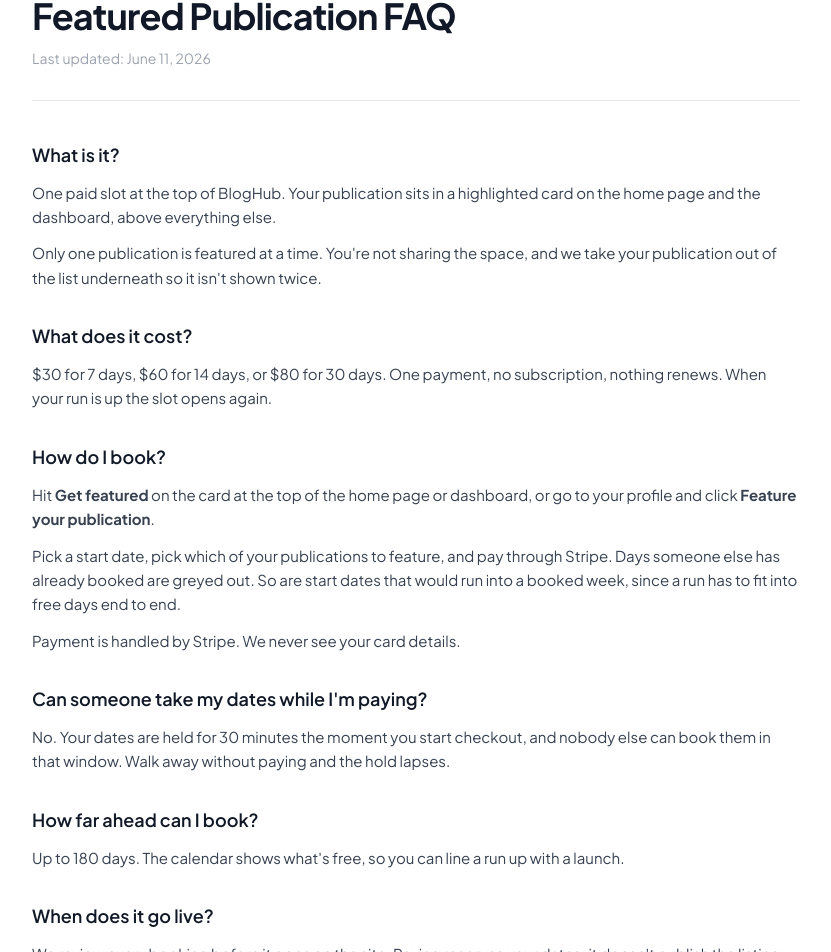
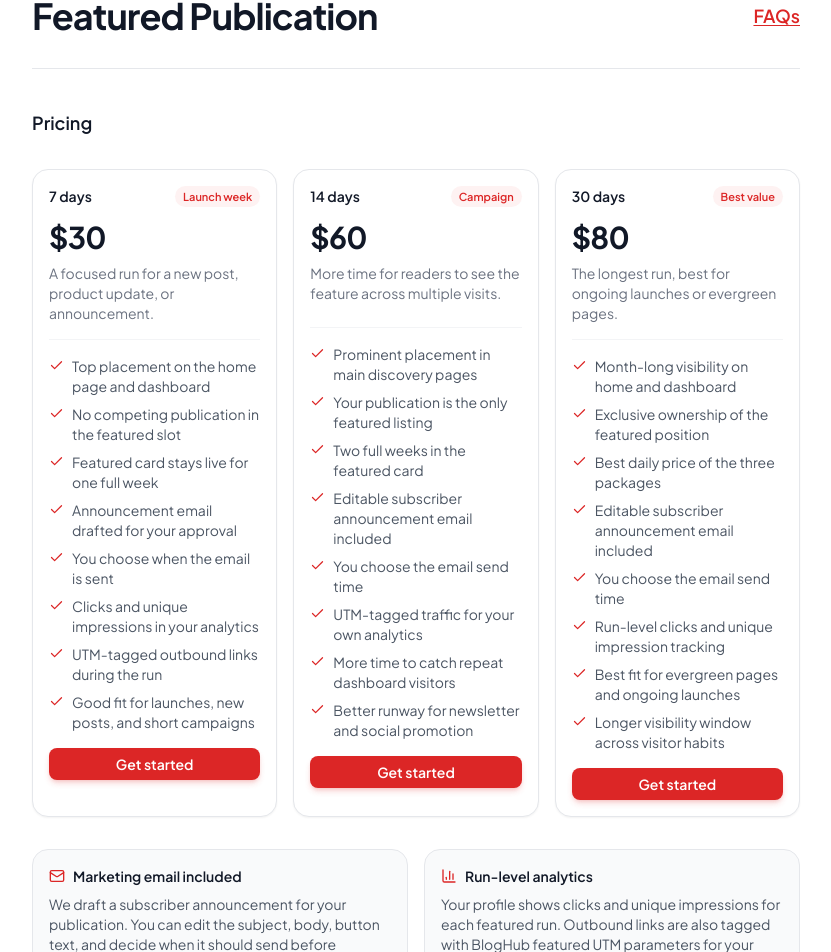
Before and after one commit to FireBird-Technologies/BlogHub, a React (Vite) app in the folder frontend/: page /featured-faq in a window 1280 px wide. Shown: the part 178-1130 px from the top of the page, without its empty margins (224-1055 px from the left). Built offline with nearby package versions, Linux system fonts and the light colour scheme; no server answers.

Commit message:
pricing added

```diff
--- a/frontend/src/components/featured/FeaturePublicationModal.tsx
+++ b/frontend/src/components/featured/FeaturePublicationModal.tsx
@@ -75,6 +75,8 @@ function formatPrice(cents?: number): string {
 interface FeaturePublicationModalProps {
   isOpen: boolean;
   onClose: () => void;
+  /** Pre-select a package duration when opened from pricing, etc. */
+  initialDurationDays?: number;
 }
 
 /** Book the site-wide featured slot: pick free dates, pick one of your publications, pay.
@@ -82,7 +84,11 @@ interface FeaturePublicationModalProps {
  * Payment is confirmed server-side by the Stripe webhook — landing back on the
  * success URL is not proof of anything.
  */
-export default function FeaturePublicationModal({ isOpen, onClose }: FeaturePublicationModalProps) {
+export default function FeaturePublicationModal({
+  isOpen,
+  onClose,
+  initialDurationDays,
+}: FeaturePublicationModalProps) {
   const { user } = useAuth();
   const [step, setStep] = useState<Step>("dates");
   const [selectedStart, setSelectedStart] = useState<Date | null>(null);
@@ -114,7 +120,11 @@ export default function FeaturePublicationModal({ isOpen, onClose }: FeaturePubl
     if (isOpen) {
       setStep("dates");
       setSelectedStart(null);
-      setDuration(DEFAULT_DURATION);
+      setDuration(
+        initialDurationDays === 7 || initialDurationDays === 14 || initialDurationDays === 30
+          ? initialDurationDays
+          : DEFAULT_DURATION,
+      );
       setPublicationId(null);
       setDraft(null);
       setError(null);
@@ -124,7 +134,7 @@ export default function FeaturePublicationModal({ isOpen, onClose }: FeaturePubl
       setLinkFetched(false);
       setLinkUrlError(null);
     }
-  }, [isOpen]);
+  }, [isOpen, initialDurationDays]);
 
   const handleFetchLink = () => {
     setLinkUrlError(null);
--- a/frontend/src/components/featured/FeaturedPublicationBanner.tsx
+++ b/frontend/src/components/featured/FeaturedPublicationBanner.tsx
@@ -109,7 +109,7 @@ function HelpLinks({ onContact }: { onContact: () => void }) {
   return (
     <div className="flex justify-end items-center gap-4 mb-1.5">
       <Link to="/featured-faq" className={linkClass}>
-        FAQs
+        Learn more
       </Link>
       <button type="button" onClick={onContact} className={linkClass}>
         Contact support
--- a/frontend/src/components/legal/LegalPageLayout.tsx
+++ b/frontend/src/components/legal/LegalPageLayout.tsx
@@ -14,6 +14,9 @@ interface LegalPageLayoutProps {
   canonicalPath: string;
   children: ReactNode;
   crossLink?: { label: string; to: string };
+  /** Optional controls shown to the right of the page title (e.g. section links). */
+  headerRight?: ReactNode;
+  showLastUpdated?: boolean;
 }
 
 export default function LegalPageLayout({
@@ -22,6 +25,8 @@ export default function LegalPageLayout({
   canonicalPath,
   children,
   crossLink,
+  headerRight,
+  showLastUpdated = true,
 }: LegalPageLayoutProps) {
   const { user } = useAuth();
 
@@ -48,8 +53,15 @@ export default function LegalPageLayout({
           </Link>
 
           <header className="mb-10 border-b border-gray-200 pb-8">
-            <h1 className="text-3xl sm:text-4xl font-bold text-gray-900 tracking-tight">{title}</h1>
-            <p className="text-sm text-gray-400 mt-3">Last updated: {LEGAL.effectiveDate}</p>
+            <div className="flex flex-col gap-4 sm:flex-row sm:items-center sm:justify-between">
+              <div>
+                <h1 className="text-3xl sm:text-4xl font-bold text-gray-900 tracking-tight">{title}</h1>
+                {showLastUpdated && (
+                  <p className="text-sm text-gray-400 mt-3">Last updated: {LEGAL.effectiveDate}</p>
+                )}
+              </div>
+              {headerRight}
+            </div>
           </header>
 
           <article className="legal-prose flex flex-col gap-8 text-gray-700 text-[15px] leading-relaxed">
--- /dev/null
+++ b/frontend/src/lib/featuredCheckout.ts
@@ -0,0 +1,19 @@
+export const POST_LOGIN_PATH_KEY = "bloghub_post_login_path";
+export const FEATURE_DURATION_PARAM = "feature";
+
+export const FEATURE_DURATIONS = [7, 14, 30] as const;
+export type FeatureDuration = (typeof FEATURE_DURATIONS)[number];
+
+export function featureDashboardPath(days: FeatureDuration): string {
+  return `/dashboard?${FEATURE_DURATION_PARAM}=${days}`;
+}
+
+export function parseFeatureDuration(value: string | null): FeatureDuration | null {
+  const n = Number(value);
+  if (n === 7 || n === 14 || n === 30) return n;
+  return null;
+}
+
+export function isFeatureDuration(days: number): days is FeatureDuration {
+  return days === 7 || days === 14 || days === 30;
+}
--- a/frontend/src/pages/FeaturedFaq.tsx
+++ b/frontend/src/pages/FeaturedFaq.tsx
@@ -1,13 +1,184 @@
+import { useState } from "react";
+import { useNavigate } from "react-router-dom";
+import { BarChart3, Check, Mail } from "lucide-react";
 import LegalPageLayout, { LegalSection } from "../components/legal/LegalPageLayout";
+import Button from "../components/ui/Button";
+import { useAuth } from "../context/AuthContext";
+import {
+  type FeatureDuration,
+  POST_LOGIN_PATH_KEY,
+  featureDashboardPath,
+} from "../lib/featuredCheckout";
 import { LEGAL } from "../constants/legal";
 
-export default function FeaturedFaq() {
+type Section = "pricing" | "faqs";
+
+const linkClass =
+  "text-base sm:text-lg font-semibold text-red-600 underline underline-offset-2 transition-colors hover:text-red-700";
+
+function SectionLinks({
+  section,
+  onSection,
+}: {
+  section: Section;
+  onSection: (s: Section) => void;
+}) {
+  const other: Section = section === "pricing" ? "faqs" : "pricing";
+  const label = other === "pricing" ? "Pricing" : "FAQs";
+
   return (
-    <LegalPageLayout
-      title="Featured Publication FAQ"
-      description={`How the paid featured slot works on ${LEGAL.siteName} — pricing, scheduling, availability, and what you get.`}
-      canonicalPath="/featured-faq"
-    >
+    <div className="flex items-center sm:flex-shrink-0">
+      <button type="button" onClick={() => onSection(other)} className={linkClass}>
+        {label}
+      </button>
+    </div>
+  );
+}
+
+const PACKAGES = [
+  {
+    durationDays: 7 as FeatureDuration,
+    name: "7 days",
+    price: "$30",
+    label: "Launch week",
+    description: "A focused run for a new post, product update, or announcement.",
+    advantages: [
+      "Top placement on the home page and dashboard",
+      "No competing publication in the featured slot",
+      "Featured card stays live for one full week",
+      "Announcement email drafted for your approval",
+      "You choose when the email is sent",
+      "Clicks and unique impressions in your analytics",
+      "UTM-tagged outbound links during the run",
+      "Good fit for launches, new posts, and short campaigns",
+    ],
+  },
+  {
+    durationDays: 14 as FeatureDuration,
+    name: "14 days",
+    price: "$60",
+    label: "Campaign",
+    description: "More time for readers to see the feature across multiple visits.",
+    advantages: [
+      "Prominent placement in main discovery pages",
+      "Your publication is the only featured listing",
+      "Two full weeks in the featured card",
+      "Editable subscriber announcement email included",
+      "You choose the email send time",
+      "UTM-tagged traffic for your own analytics",
+      "More time to catch repeat dashboard visitors",
+      "Better runway for newsletter and social promotion",
+    ],
+  },
+  {
+    durationDays: 30 as FeatureDuration,
+    name: "30 days",
+    price: "$80",
+    label: "Best value",
+    description: "The longest run, best for ongoing launches or evergreen pages.",
+    advantages: [
+      "Month-long visibility on home and dashboard",
+      "Exclusive ownership of the featured position",
+      "Best daily price of the three packages",
+      "Editable subscriber announcement email included",
+      "You choose the email send time",
+      "Run-level clicks and unique impression tracking",
+      "Best fit for evergreen pages and ongoing launches",
+      "Longer visibility window across visitor habits",
+    ],
+  },
+] as const;
+
+function PricingContent() {
+  const navigate = useNavigate();
+  const { user, openLoginModal } = useAuth();
+
+  const startPackage = (durationDays: FeatureDuration) => {
+    const path = featureDashboardPath(durationDays);
+    if (user) {
+      navigate(path);
+      return;
+    }
+    try {
+      sessionStorage.setItem(POST_LOGIN_PATH_KEY, path);
+    } catch {
+      /* private mode */
+    }
+    openLoginModal();
+  };
+
+  return (
+    <div className="flex flex-col gap-8">
+      <section>
+        <div className="grid gap-4 md:grid-cols-3">
+          {PACKAGES.map((pkg) => (
+            <article
+              key={pkg.name}
+              className="flex flex-col rounded-2xl border border-gray-200 bg-white p-4 shadow-sm"
+            >
+              <div className="flex items-center justify-between gap-2">
+                <h3 className="text-sm font-semibold text-gray-900">{pkg.name}</h3>
+                <span className="rounded-full bg-red-50 px-2 py-0.5 text-[11px] font-semibold text-red-600">
+                  {pkg.label}
+                </span>
+              </div>
+              <p className="mt-3 text-3xl font-bold tracking-tight text-gray-900">{pkg.price}</p>
+              <p className="mt-2 min-h-[48px] text-sm text-gray-500">{pkg.description}</p>
+              <ul className="mt-4 flex flex-col gap-2 border-t border-gray-100 pt-4">
+                {pkg.advantages.map((advantage) => (
+                  <li key={advantage} className="flex gap-2 text-sm text-gray-600">
+                    <Check size={15} className="mt-0.5 flex-shrink-0 text-red-600" />
+                    <span>{advantage}</span>
+                  </li>
+                ))}
+              </ul>
+              <Button
+                variant="primary"
+                size="sm"
+                className="mt-4 w-full justify-center"
+                onClick={() => startPackage(pkg.durationDays)}
+              >
+                Get started
+              </Button>
+            </article>
+          ))}
+        </div>
+      </section>
+
+      <section className="grid gap-4 sm:grid-cols-2">
+        <div className="rounded-2xl border border-gray-200 bg-gray-50 p-4">
+          <div className="flex items-center gap-2 text-sm font-semibold text-gray-900">
+            <Mail size={16} className="text-red-600" />
+            Marketing email included
+          </div>
+          <p className="mt-2 text-sm text-gray-600">
+            We draft a subscriber announcement for your publication. You can edit the subject,
+            body, button text, and decide when it should send before checkout. Nothing goes out
+            until you finalise it and we approve it.
+          </p>
+        </div>
+        <div className="rounded-2xl border border-gray-200 bg-gray-50 p-4">
+          <div className="flex items-center gap-2 text-sm font-semibold text-gray-900">
+            <BarChart3 size={16} className="text-red-600" />
+            Run-level analytics
+          </div>
+          <p className="mt-2 text-sm text-gray-600">
+            Your profile shows clicks and unique impressions for each featured run. Outbound links
+            are also tagged with BlogHub featured UTM parameters for your own analytics.
+          </p>
+        </div>
+      </section>
+
+      <p className="text-sm text-gray-500">
+        One payment, no subscription, no auto-renewal. Payment is handled by Stripe.
+      </p>
+    </div>
+  );
+}
+
+function FaqContent() {
+  return (
+    <>
       <LegalSection title="What is it?">
         <p>
           One paid slot at the top of {LEGAL.siteName}. Your publication sits in a highlighted card
@@ -86,10 +257,8 @@ export default function FeaturedFaq() {
           {LEGAL.siteName}, signed in or not.
         </p>
         <p>
-          You also get a count. Every click on your featured card is recorded and shown live on the
-          card. That&apos;s clicks on the card only, not clicks on your links once someone is already
-          reading your page. Those would have happened anyway, and mixing them in would tell you
-          nothing about the slot.
+          You also get run-level analytics: unique impressions for people who saw the featured card,
+          and clicks on the featured card while your publication is live in the slot.
         </p>
         <p>
           While you&apos;re featured we also tag the links on your publication page with{" "}
@@ -125,6 +294,26 @@ export default function FeaturedFaq() {
           , or use the <strong>Contact support</strong> link above the featured card.
         </p>
       </LegalSection>
+    </>
+  );
+}
+
+export default function FeaturedFaq() {
+  const [section, setSection] = useState<Section>("pricing");
+
+  return (
+    <LegalPageLayout
+      title="Featured Publication"
+      description={`How the paid featured slot works on ${LEGAL.siteName} — pricing, scheduling, availability, and what you get.`}
+      canonicalPath="/featured-faq"
+      showLastUpdated={false}
+      headerRight={<SectionLinks section={section} onSection={setSection} />}
+    >
+      <h2 className="text-lg font-semibold text-gray-900">
+        {section === "pricing" ? "Pricing" : "FAQs"}
+      </h2>
+
+      {section === "pricing" ? <PricingContent /> : <FaqContent />}
     </LegalPageLayout>
   );
 }
```
Also changed, not shown: frontend/src/components/auth/LoginPromptModal.tsx (+12 -1 lines), frontend/src/pages/Dashboard.tsx (+44 -1 lines).
